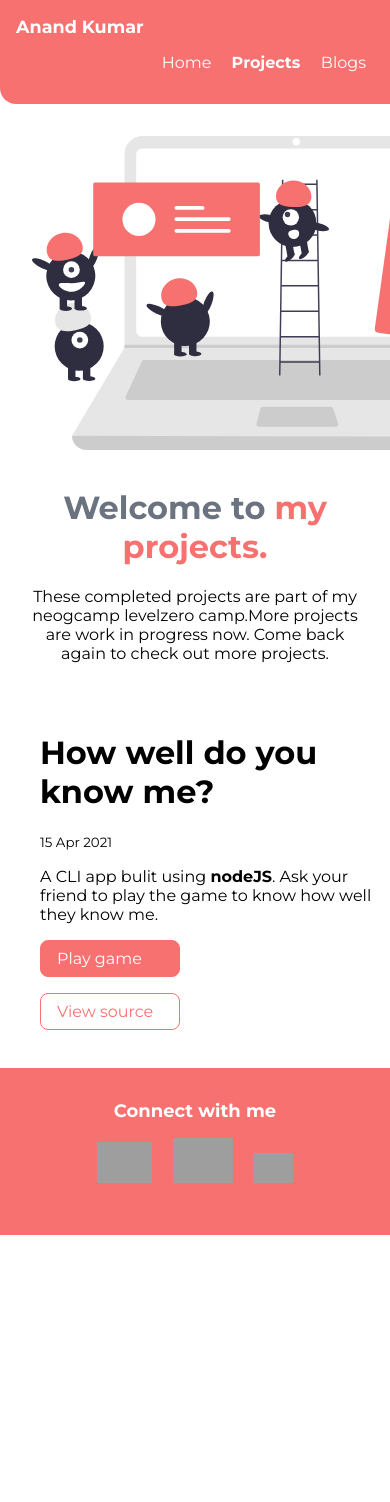
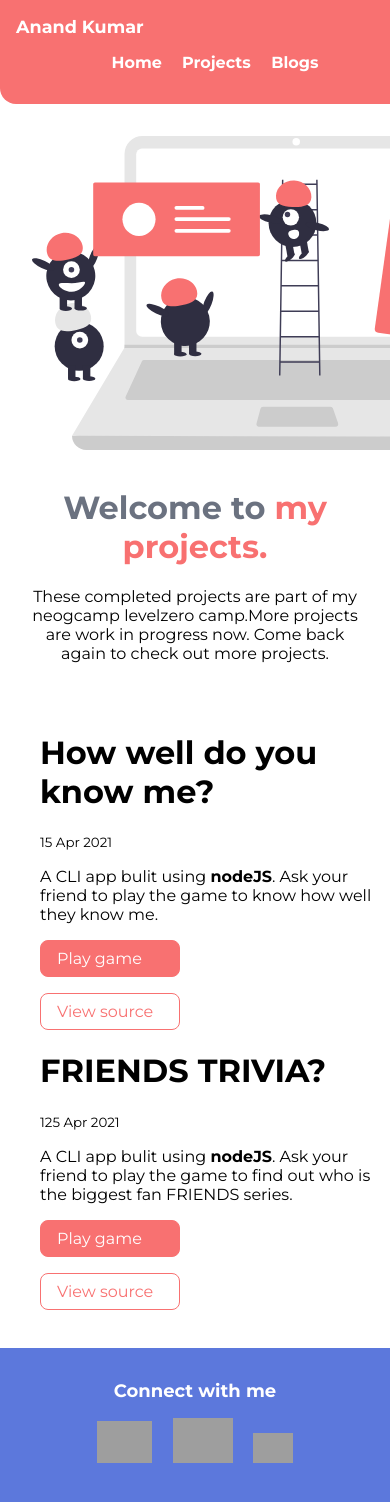
Before and after one commit to anandkumarcoder/neogecamp-lesson-3-live, a plain HTML site: page projects.html in a window 390 px wide. Shown: the top 1502 px of the page. Before the commit the page ends 1235 px from the top, so only its background shows below. Drawn offline with Linux system fonts and the light colour scheme; grey boxes are pictures that could not be loaded.

Commit message:
nav made to bold and pic fixing for mobile

```diff
--- a/projects.html
+++ b/projects.html
@@ -15,15 +15,15 @@
             <a class="link" href="https://adarshanand.netlify.app/">Anand Kumar</a></div>
         <ul class="list-non-bullet nav-pills">
             <li class="list-item-inline">
-                <a class="link" href="/">Home</a>
+                <a class="link" href="/"><b>Home</b></a>
             </li>
 
             <li class="list-item-inline">
-                <a class="link link-active" href="/projects.html"> Projects </a>
+                <a class="link link-active" href="/projects.html"> <b>Projects</b> </a>
             </li>
 
             <li class="list-item-inline">
-                <a class="link " href="/blogs.html"> Blogs</a>
+                <a class="link " href="/blogs.html"> <b>Blogs</b></a>
             </li>
         </ul>
 
@@ -53,7 +53,18 @@
         <a class="link link-primary" href="https://replit.com/@AnandKumar27/How-well-do-you-know-me#index.js">
         Play game</a>
 
-        <a  class="link link-secondary"href="https://github.com/anandkumarcoder/neogecamp-lesson-3-live">View source</a>
+        <a  class="link link-secondary"href="https://github.com/anandkumarcoder/lesson-one-How-well-do-you-know-me-">View source</a>
+
+
+            <h1>FRIENDS TRIVIA?</h1>
+             <small>125 Apr 2021</small>
+             <p>A CLI app bulit using <strong>nodeJS</strong>. Ask your friend to play the game to find out who is the biggest fan FRIENDS series.</p>
+
+             <a class="link link-primary" href="https://replit.com/@AnandKumar27/Friends-quiz#index.js">
+             Play game</a>
+
+             <a  class="link link-secondary"href="https://github.com/anandkumarcoder/lesson-one-Friends-quiz">View source</a>
+
 
     </div>
     </li>
--- a/styles.css
+++ b/styles.css
@@ -4,10 +4,13 @@
     --primary-color:#F87171;
     --dark-grey: #6B7280;
     --off-white: #F3F4F6;
+    --footer-blue: #5C78DC;
+
 }
 
 body {
     font-family: 'Montserrat', sans-serif;
+    /* font-family: 'Montserrat', sans-serif; */
     margin: 0px;
 }
 /* for font google font */
@@ -79,7 +82,7 @@ hr {
 }
 
 .navigation .nav-pills {
-    text-align: right;
+    text-align: center;
 }
 
 .navigation .link {
@@ -102,7 +105,7 @@ hr {
 }
 
 .hero .hero-img {
-    max-width: 500px;
+    max-width: 400px;
     display: block;
     margin: auto;
 
@@ -149,7 +152,7 @@ hr {
 /* footer */
 
 .footer{
-    background-color: var(--primary-color);
+    background-color: var(--footer-blue);
     padding: 2rem 1rem;
     text-align: center;
     color: white;
```
Also changed, not shown: blogs.html (+3 -3 lines), index.html (+3 -3 lines).
